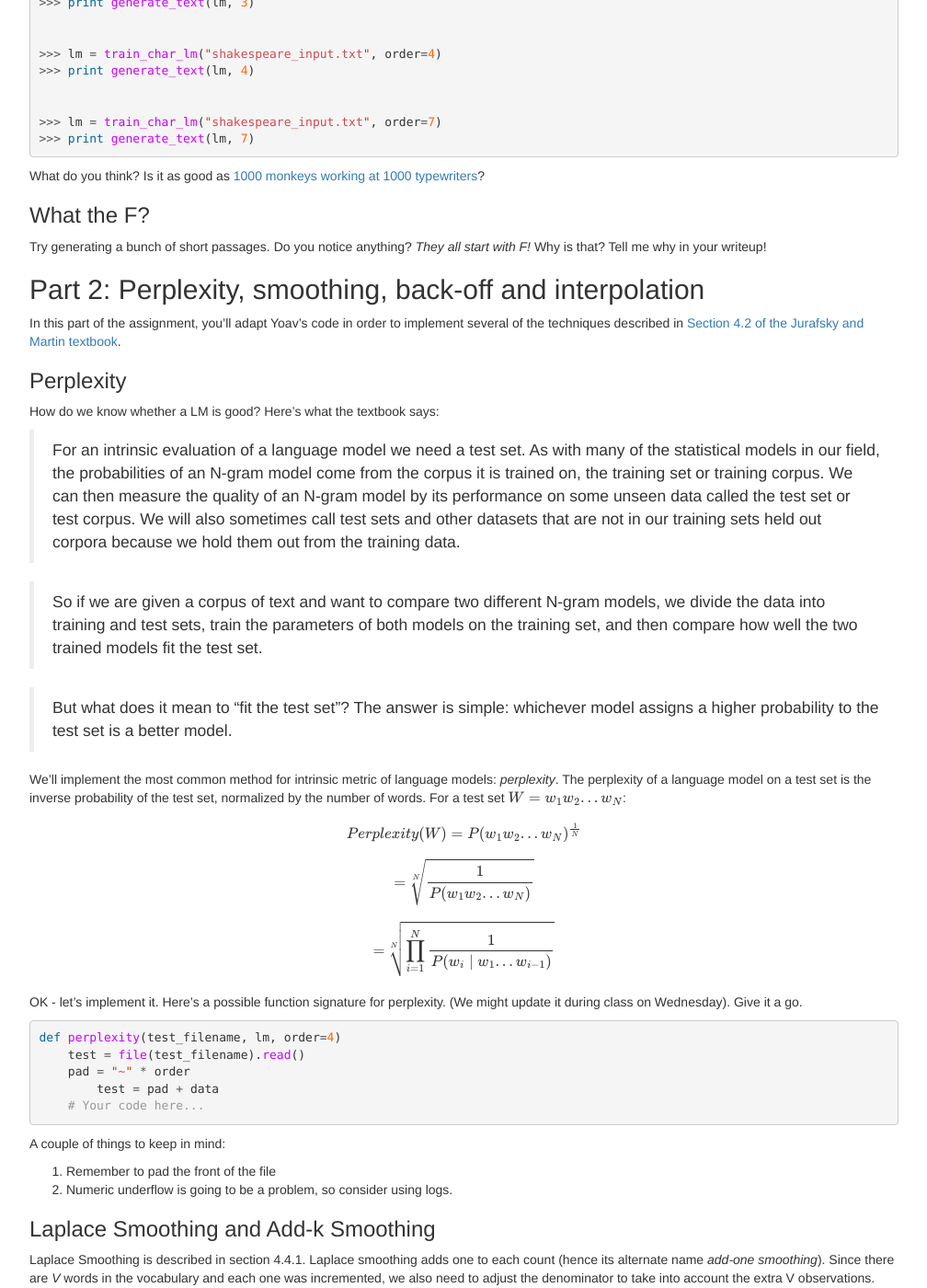
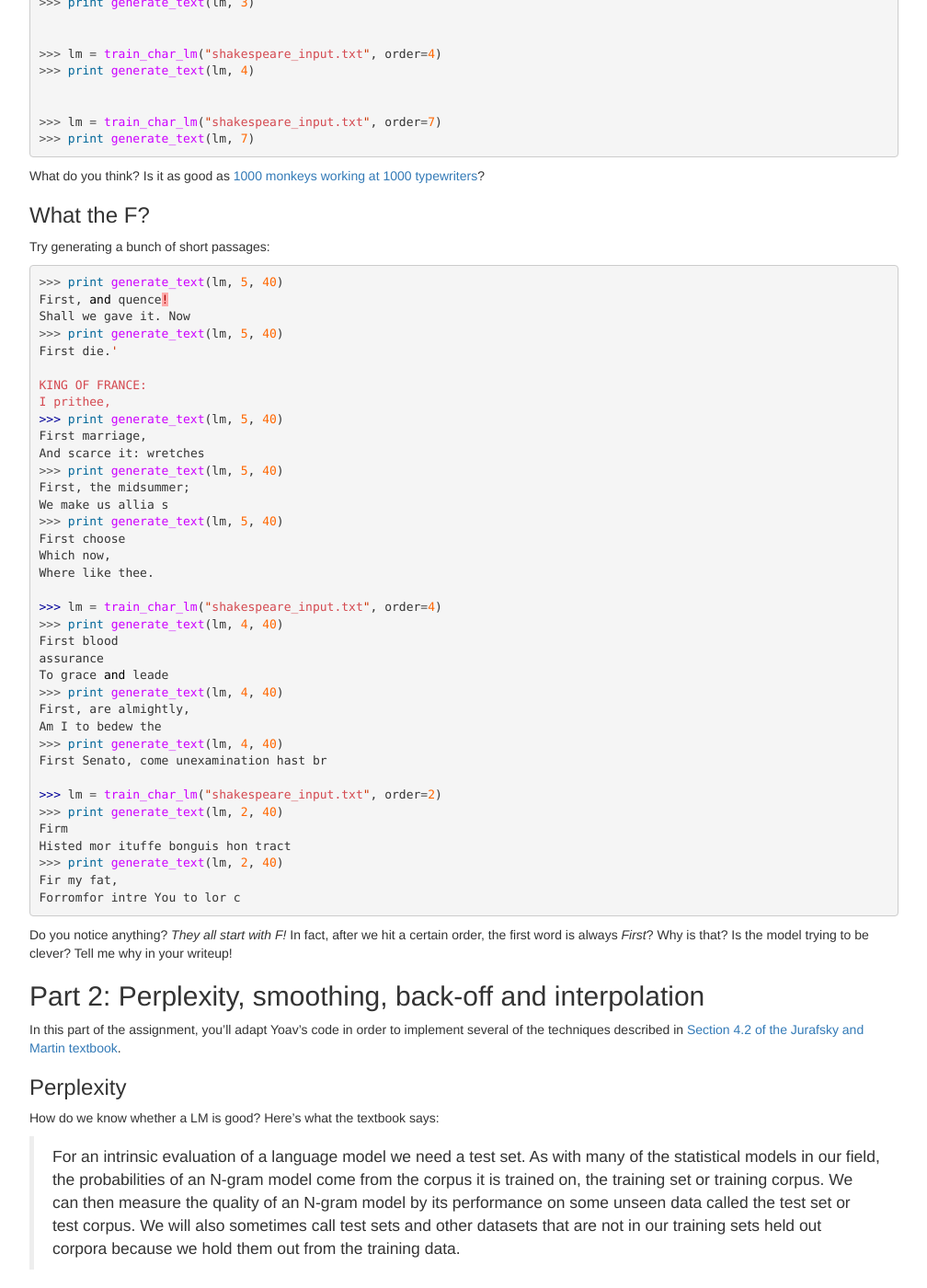
Before and after one commit to computational-linguistics-class/computational-linguistics-class.github.io, a Jekyll site: the page built from assignment5.md, in a window 1280 px wide and 1400 px high, scrolled down 2800 px. Shown: the whole window at 92% size, without its empty margins (233-1241 px from the left). Built offline with Jekyll 4.4.1, drawn with Linux system fonts in a browser that asks for light colours; nearby versions of some CDN libraries; formulas are drawn with MathJax 3; a script that is not in the unit is left out; some of the changed text lies outside the part shown.

Commit message:
First words first

```diff
--- a/assignment5.md
+++ b/assignment5.md
@@ -216,7 +216,51 @@ What do you think?  Is it as good as [1000 monkeys working at 1000 typewriters](
 
 ### What the F?
 
-Try generating a bunch of short passages.  Do you notice anything?  *They all start with F!* Why is that?  Tell me why in your writeup!
+Try generating a bunch of short passages:
+
+
+{% highlight python %}
+>>> print generate_text(lm, 5, 40)
+First, and quence!
+Shall we gave it. Now
+>>> print generate_text(lm, 5, 40)
+First die.'
+
+KING OF FRANCE:
+I prithee,
+>>> print generate_text(lm, 5, 40)
+First marriage,
+And scarce it: wretches
+>>> print generate_text(lm, 5, 40)
+First, the midsummer;
+We make us allia s
+>>> print generate_text(lm, 5, 40)
+First choose
+Which now,
+Where like thee.
+
+>>> lm = train_char_lm("shakespeare_input.txt", order=4)
+>>> print generate_text(lm, 4, 40)
+First blood
+assurance
+To grace and leade
+>>> print generate_text(lm, 4, 40)
+First, are almightly,
+Am I to bedew the
+>>> print generate_text(lm, 4, 40)
+First Senato, come unexamination hast br
+
+>>> lm = train_char_lm("shakespeare_input.txt", order=2)
+>>> print generate_text(lm, 2, 40)
+Firm
+Histed mor ituffe bonguis hon tract
+>>> print generate_text(lm, 2, 40)
+Fir my fat,
+Forromfor intre You to lor c
+
+{% endhighlight %}
+
+Do you notice anything?  *They all start with F!*  In fact, after we hit a certain order, the first word is always *First*?  Why is that?  Is the model trying to be clever?  Tell me why in your writeup!
 
 
 ## Part 2: Perplexity, smoothing, back-off and interpolation
```
Also changed, not shown: other parts of assignment5.md (+1 -1 lines).
